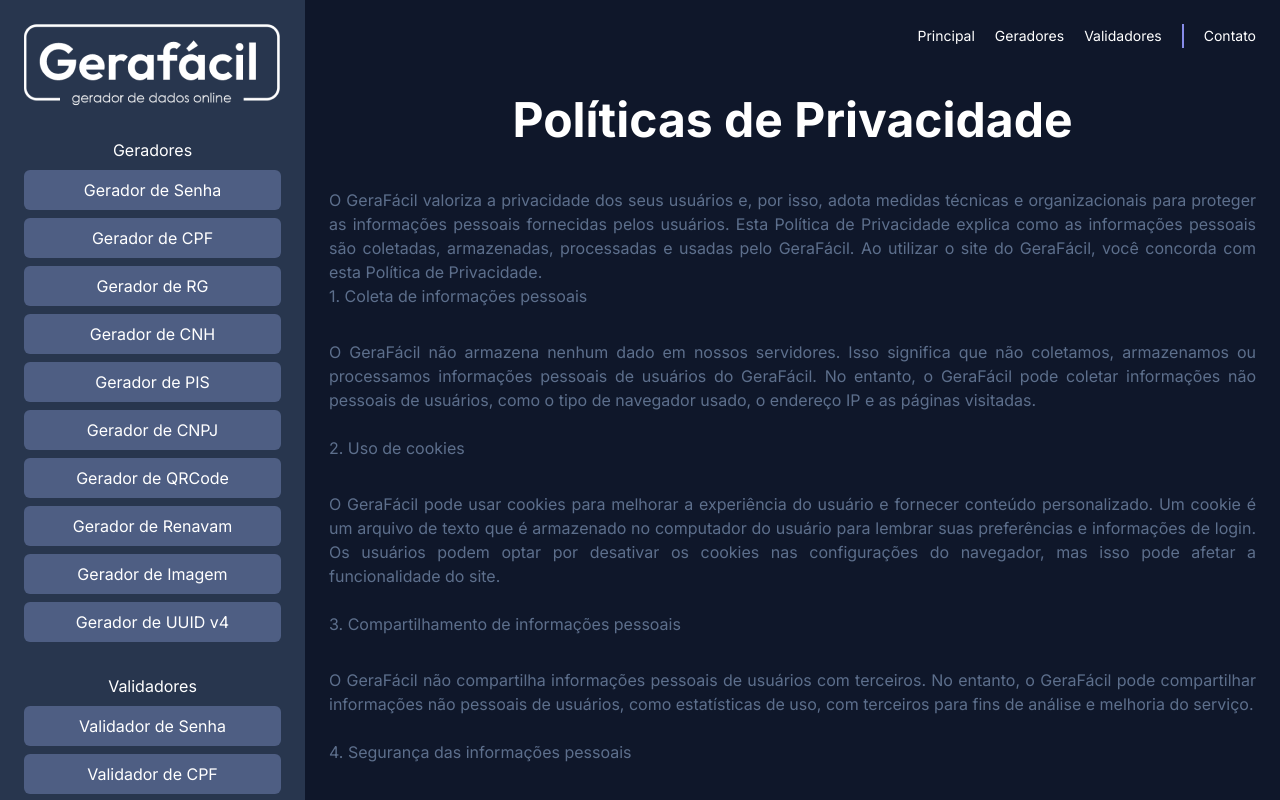
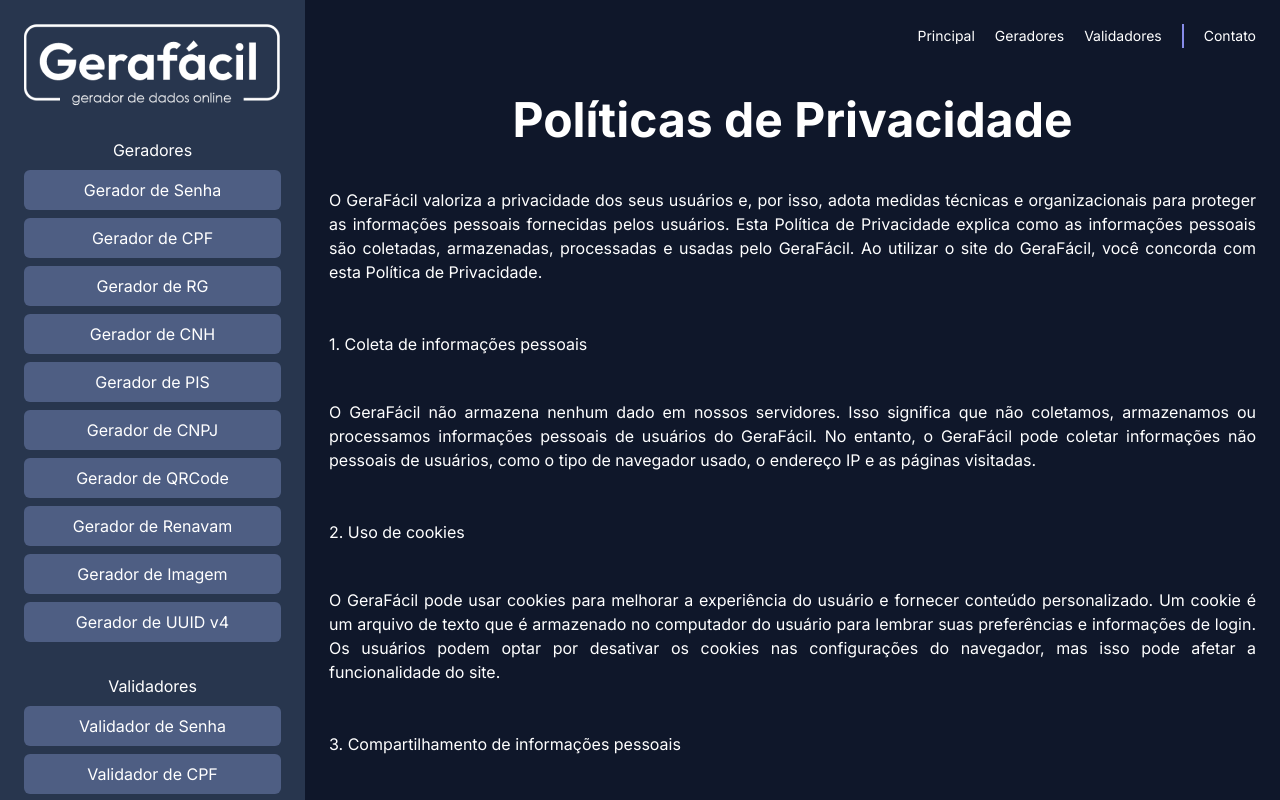
Before and after one commit to awa-minds/gera-facil, a Next.js app: page /politicas-de-privacidade in a window 1280 px wide. Built offline with nearby package versions, Linux system fonts and the light colour scheme.

Commit message:
feat: Ajuste da fonte das páginas de politicas e termos de uso
Ajuste da fonte das páginas de politicas e termos de uso

```diff
--- a/src/app/politicas-de-privacidade/page.tsx
+++ b/src/app/politicas-de-privacidade/page.tsx
@@ -15,67 +15,65 @@
       <h1>Políticas de Privacidade</h1>
 
       <div className="page-content">
-        <ul>
-          <p>
+        <p className="text-white">
           O GeraFácil valoriza a privacidade dos seus usuários e, por isso,
-            adota medidas técnicas e organizacionais para proteger as
-            informações pessoais fornecidas pelos usuários. Esta Política de
-            Privacidade explica como as informações pessoais são coletadas,
-            armazenadas, processadas e usadas pelo GeraFácil. Ao utilizar o site
-            do GeraFácil, você concorda com esta Política de Privacidade.
+          adota medidas técnicas e organizacionais para proteger as informações
+          pessoais fornecidas pelos usuários. Esta Política de Privacidade
+          explica como as informações pessoais são coletadas, armazenadas,
+          processadas e usadas pelo GeraFácil. Ao utilizar o site do GeraFácil,
+          você concorda com esta Política de Privacidade.
         </p>
-          <li>1. Coleta de informações pessoais</li>
-          <p>
+        <br></br>
+        <h3>1. Coleta de informações pessoais</h3>
+        <p className="text-white">
           O GeraFácil não armazena nenhum dado em nossos servidores. Isso
           significa que não coletamos, armazenamos ou processamos informações
           pessoais de usuários do GeraFácil. No entanto, o GeraFácil pode
-            coletar informações não pessoais de usuários, como o tipo de
-            navegador usado, o endereço IP e as páginas visitadas.
+          coletar informações não pessoais de usuários, como o tipo de navegador
+          usado, o endereço IP e as páginas visitadas.
         </p>
         <br></br>
-          <li>2. Uso de cookies</li>
-          <p>
-            O GeraFácil pode usar cookies para melhorar a experiência do usuário
-            e fornecer conteúdo personalizado. Um cookie é um arquivo de texto
-            que é armazenado no computador do usuário para lembrar suas
-            preferências e informações de login. Os usuários podem optar por
-            desativar os cookies nas configurações do navegador, mas isso pode
-            afetar a funcionalidade do site.
+        <h3>2. Uso de cookies</h3>
+        <p className="text-white">
+          O GeraFácil pode usar cookies para melhorar a experiência do usuário e
+          fornecer conteúdo personalizado. Um cookie é um arquivo de texto que é
+          armazenado no computador do usuário para lembrar suas preferências e
+          informações de login. Os usuários podem optar por desativar os cookies
+          nas configurações do navegador, mas isso pode afetar a funcionalidade
+          do site.
         </p>
         <br></br>
-          <li>3. Compartilhamento de informações pessoais</li>
-          <p>
+        <h3>3. Compartilhamento de informações pessoais</h3>
+        <p className="text-white">
           O GeraFácil não compartilha informações pessoais de usuários com
           terceiros. No entanto, o GeraFácil pode compartilhar informações não
           pessoais de usuários, como estatísticas de uso, com terceiros para
           fins de análise e melhoria do serviço.
         </p>
         <br></br>
-          <li>4. Segurança das informações pessoais</li>
-          <p>
+        <h3>4. Segurança das informações pessoais</h3>
+        <p className="text-white">
           O GeraFácil adota medidas de segurança para proteger as informações
           pessoais fornecidas pelos usuários. No entanto, a transmissão de
           informações pela Internet não é totalmente segura e o GeraFácil não
-            pode garantir a segurança das informações transmitidas pelos
-            usuários.
+          pode garantir a segurança das informações transmitidas pelos usuários.
         </p>
         <br></br>
-          <li>5. Mudanças nesta Política de Privacidade</li>
-          <p>
+        <h3>5. Mudanças nesta Política de Privacidade</h3>
+        <p className="text-white">
           O GeraFácil pode atualizar esta Política de Privacidade
           periodicamente. A versão atualizada será publicada no site do
           GeraFácil. Os usuários são incentivados a revisar esta Política de
           Privacidade regularmente.
         </p>
         <br></br>
-          <li>6. Contato</li>
-          <p>
+        <h3>6. Contato</h3>
+        <p className="text-white">
           Se você tiver alguma dúvida ou preocupação sobre esta Política de
           Privacidade ou sobre o processamento de informações pessoais pelo
           GeraFácil, entre em contato conosco através da nossa página de
           Contato.
         </p>
-        </ul>
       </div>
     </div>
   )
--- a/src/app/termos-de-uso/page.tsx
+++ b/src/app/termos-de-uso/page.tsx
@@ -15,7 +15,7 @@
       <h1>Termos de Uso</h1>
 
       <div className="page-content">
-        <p>
+        <p className="text-white">
           Ao acessar o GeraFácil, o usuário deve estar ciente e concordar com os
           termos de uso estabelecidos neste documento. Caso não concorde com
           estes termos, solicitamos que não utilize o site. O GeraFácil se
@@ -26,7 +26,7 @@
       <br></br>
       <h1>Licença de Uso</h1>
       <div className="page-content">
-        <p>
+        <p className="text-white">
           O GeraFácil concede uma licença de uso limitada aos usuários que
           concordam e cumprem os termos de uso. O GeráFacil reserva-se o direito
           de restringir o acesso ao site para qualquer usuário, a qualquer
@@ -36,7 +36,7 @@
       <br></br>
       <h1>Responsabilidade de Uso</h1>
       <div className="page-content">
-        <p>
+        <p className="text-white">
           Todos os conteúdos apresentados neste site têm finalidade
           exclusivamente informativa e não devem ser considerados completos ou
           atualizados. Eles não substituem a orientação de um profissional, como
```
Lines whose indentation alone changed are shown as unchanged.
